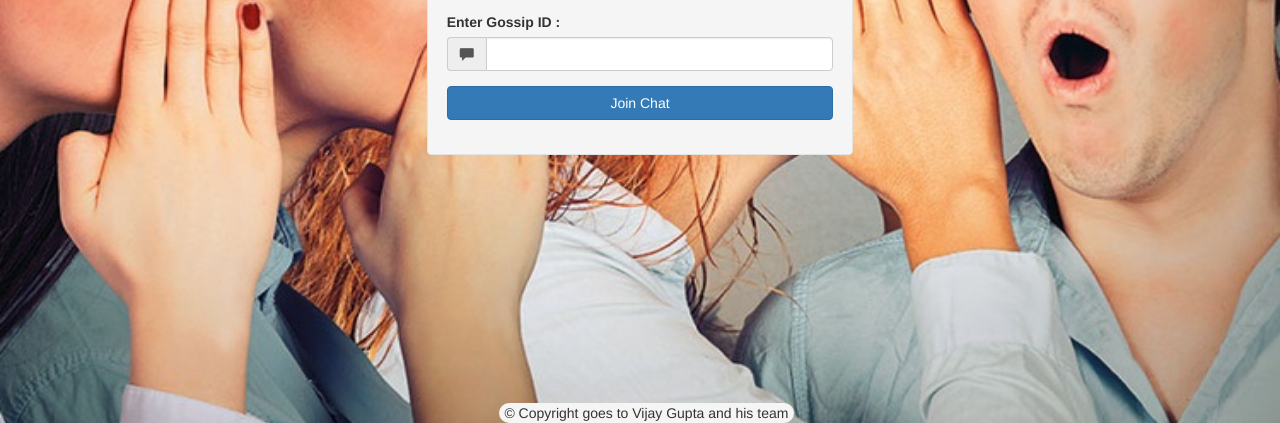
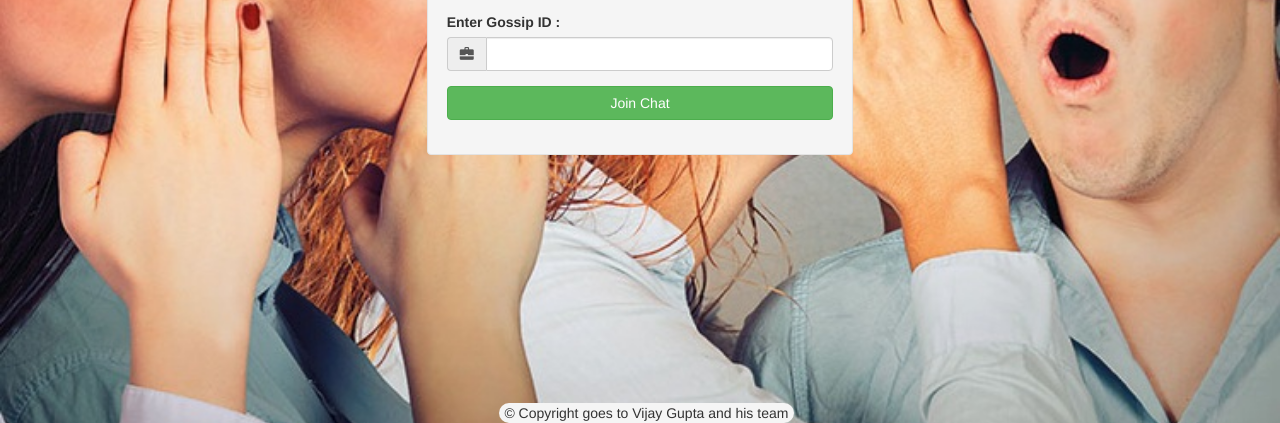
Before and after one commit to Karandeep09/gossipsdotcom-1, a website: page public/index.html in a window 1280 px wide. Shown: the part 397-820 px from the top of the page. Drawn offline with nearby package versions, Linux system fonts and the light colour scheme.

Commit message:
Update index.html

```diff
--- a/public/index.html
+++ b/public/index.html
@@ -5,9 +5,6 @@
     <meta content="IE=edge" http-equiv="X-UA-Compatible">
     <meta content="width=device-width, initial-scale=1" name="viewport">
     <title>Gossips-Dot-Com</title>
-    <link href="/images/logo.png" rel="icon" type="image/png"/>
-    <link href="logo.ico" rel="shortcut icon"/>
-    <link href="/images/apple-icon.png" rel="apple-touch-icon-precomposed">
     <link href="https://maxcdn.bootstrapcdn.com/bootstrap/3.3.5/css/bootstrap.min.css" rel="stylesheet">
     <link href="https://maxcdn.bootstrapcdn.com/font-awesome/4.5.0/css/font-awesome.min.css" rel="stylesheet">
     <link href="/css/style.css" rel="stylesheet">
@@ -61,14 +58,14 @@ footer{
                 <label for="room">Enter Gossip ID :</label>
                 <div class="input-group">
                   <span class="input-group-addon">
-                    <i class="glyphicon glyphicon-comment"></i>
+                    <i class="glyphicon glyphicon-briefcase"></i>
                   </span>
                   <input class="form-control" id="room" name="room" placeholder="" type="text"/>
                 </div>
               </div>
 
               <div class="form-group">
-                <input class="btn btn-primary btn-block" type="submit" value="Join Chat"/>
+                <input class="btn btn-success btn-block" type="submit" value="Join Chat"/>
               </div>
 
             </form>
```
